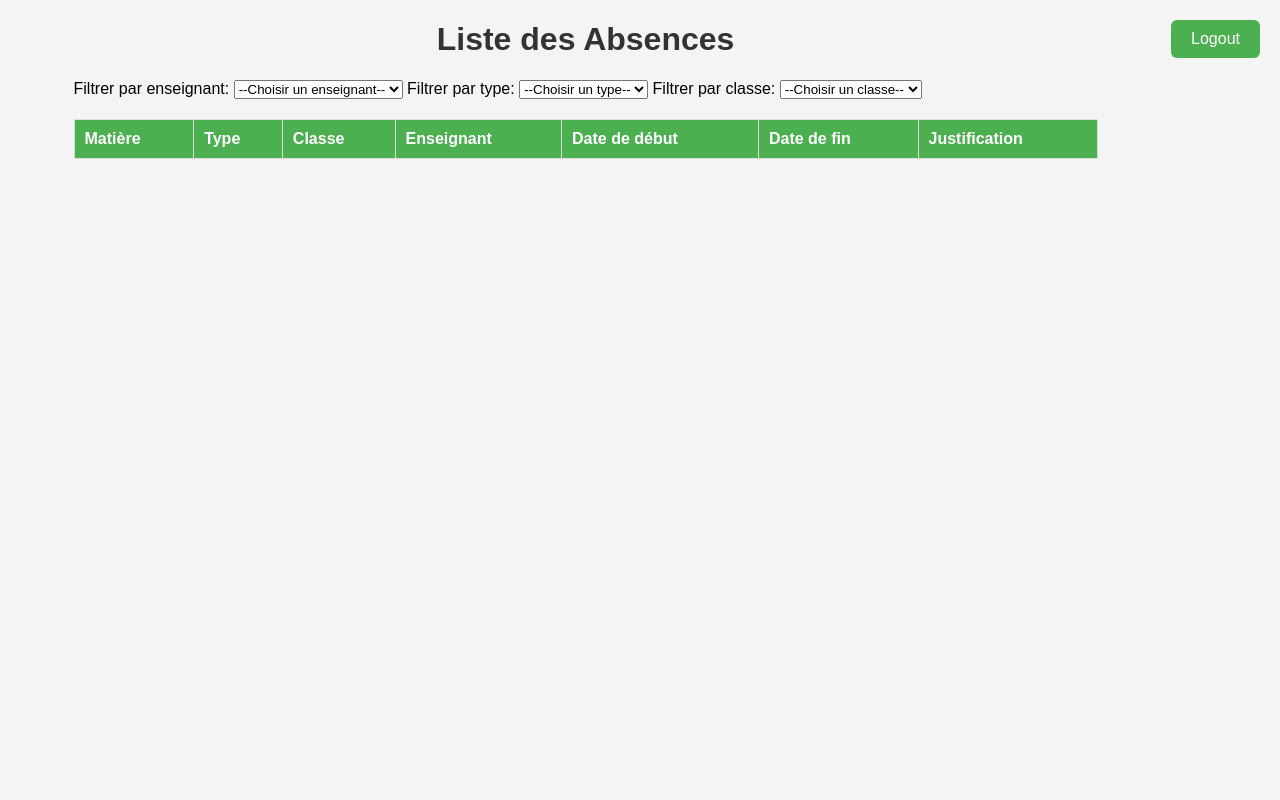
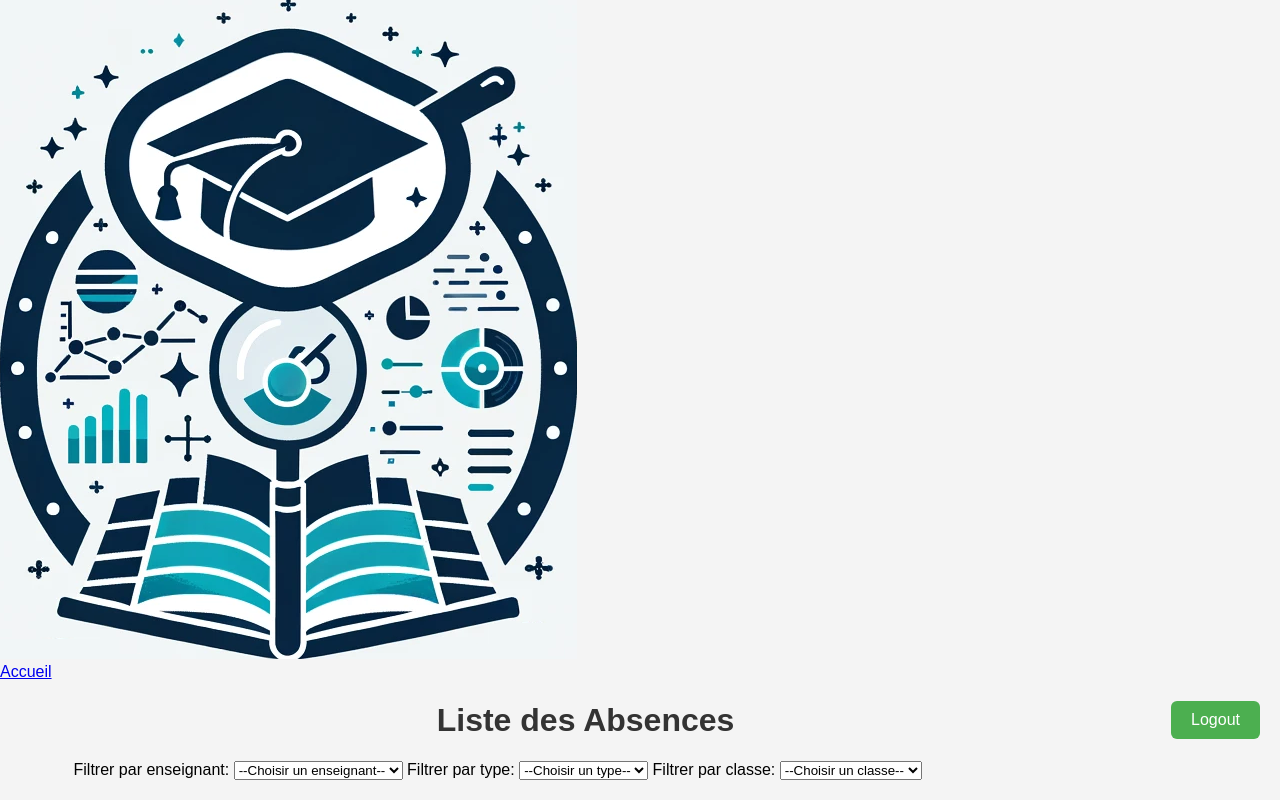
Before and after one commit to hugo-gclvs/api-oge, a Django app: template OGEStatLab/absences/templates/absences/get_all_absences.html in a window 1280 px wide. Shown: the top 800 px of the page. Before the commit the page ends 159 px from the top, so only its background shows below. Run offline with Django 4.2, Linux system fonts and the light colour scheme; the template is opened without the code that fills it, so the values that code supplies are empty.

Commit message:
Implement logo on header

```diff
--- a/OGEStatLab/OGEStatLab/settings.py
+++ b/OGEStatLab/OGEStatLab/settings.py
@@ -121,6 +121,9 @@ USE_TZ = True
 
 STATIC_URL = '/static/'
 STATIC_ROOT = BASE_DIR / 'collected_static'
+STATICFILES_DIRS = [
+    BASE_DIR / 'static',
+]
 
 
 # Default primary key field type
--- a/OGEStatLab/absences/templates/absences/get_all_absences.html
+++ b/OGEStatLab/absences/templates/absences/get_all_absences.html
@@ -9,6 +9,13 @@
     <link rel="stylesheet" href="{% static 'absences/css/styles.css' %}">
 </head>
 <body>
+    <div class="header">
+        {% load static %}
+        <a href="{% url 'absences:welcome_page' %}" class="logo"><img src="{% static 'images/logo.png' %}" alt="Logo"></a>
+        <div class="header-right">
+            <a href="{% url 'absences:welcome_page' %}">Accueil</a>
+        </div>
+    </div>
     <div class="logout">
         <a href="{% url 'accounts:logout' %}" class="logout-button">Logout</a>
     </div>
```
